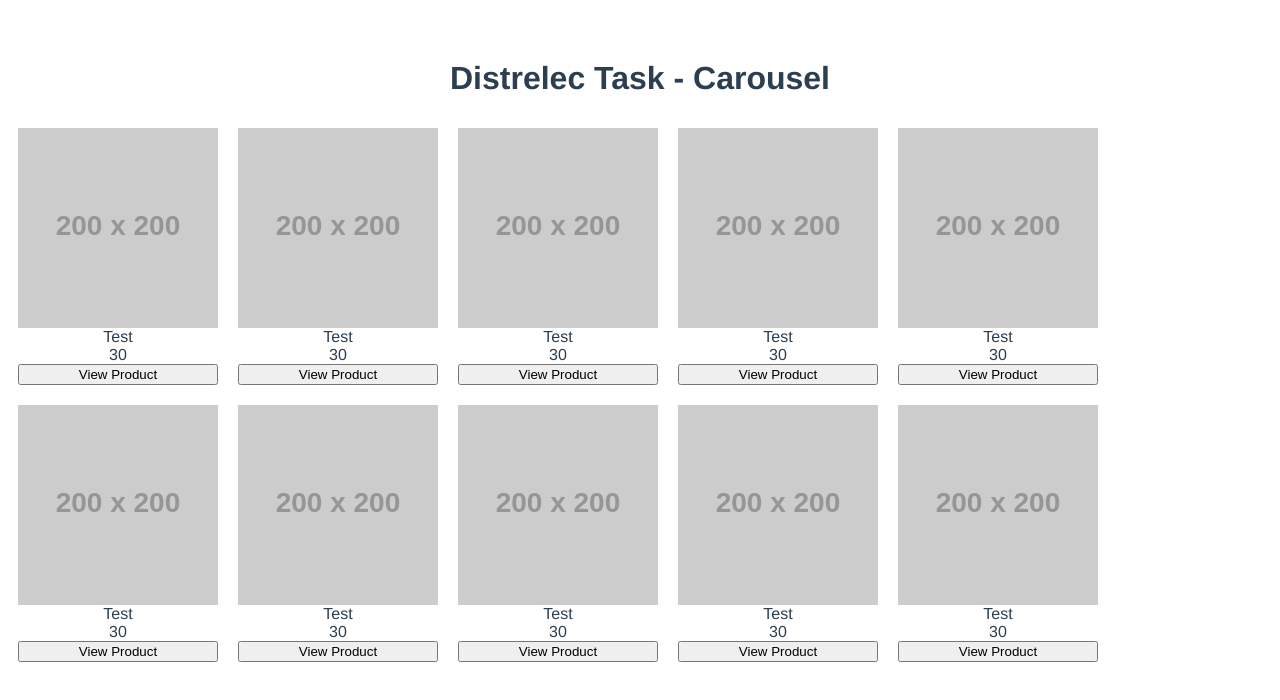
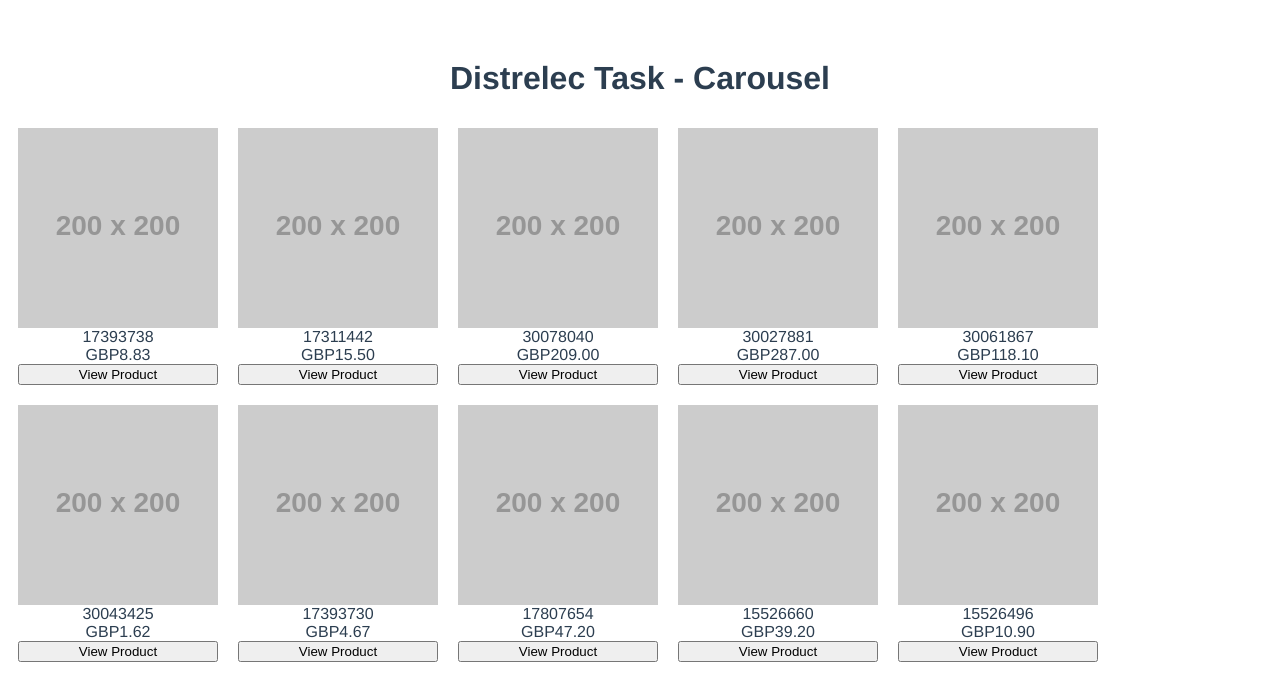
Before and after one commit to PatrickWhitehouse/Vue-Carousel, a Vue app in the folder carousel/: page / in a window 1280 px wide. Shown: the top 700 px of the page. Built offline with nearby package versions, Linux system fonts and the light colour scheme.

Commit message:
dynamic props, currency, price name

```diff
--- a/carousel/src/App.vue
+++ b/carousel/src/App.vue
@@ -2,7 +2,7 @@
   <div id="app">
     <h1>Distrelec Task - Carousel</h1>
     <div class="products">
-      <Product v-for="product in products" :key="product.code" name="Test" price="30" url="lorem"/>
+      <Product v-for="product in products" :key="product.code" :name="product.code" :currency="product.price.currency" :price="product.price.formattedValue" :url="lorem"/>
     </div>
   </div>
 </template>
--- a/carousel/src/components/Product.vue
+++ b/carousel/src/components/Product.vue
@@ -2,7 +2,7 @@
     <div class="product">
         <img src="https://placehold.it/200" alt="Product Name" class="product__image">
         <span class="product__name">{{name}}</span>
-        <span class="product__price">{{price}}</span>
+        <span class="product__price">{{currency}}{{price}}</span>
         <button class="product__action">View Product</button>
     </div>
 </template>
@@ -12,6 +12,7 @@
     name: 'product',
     props: {
         name: String,
+        currency: String,
         price: Number,
         url: String
     }
```
